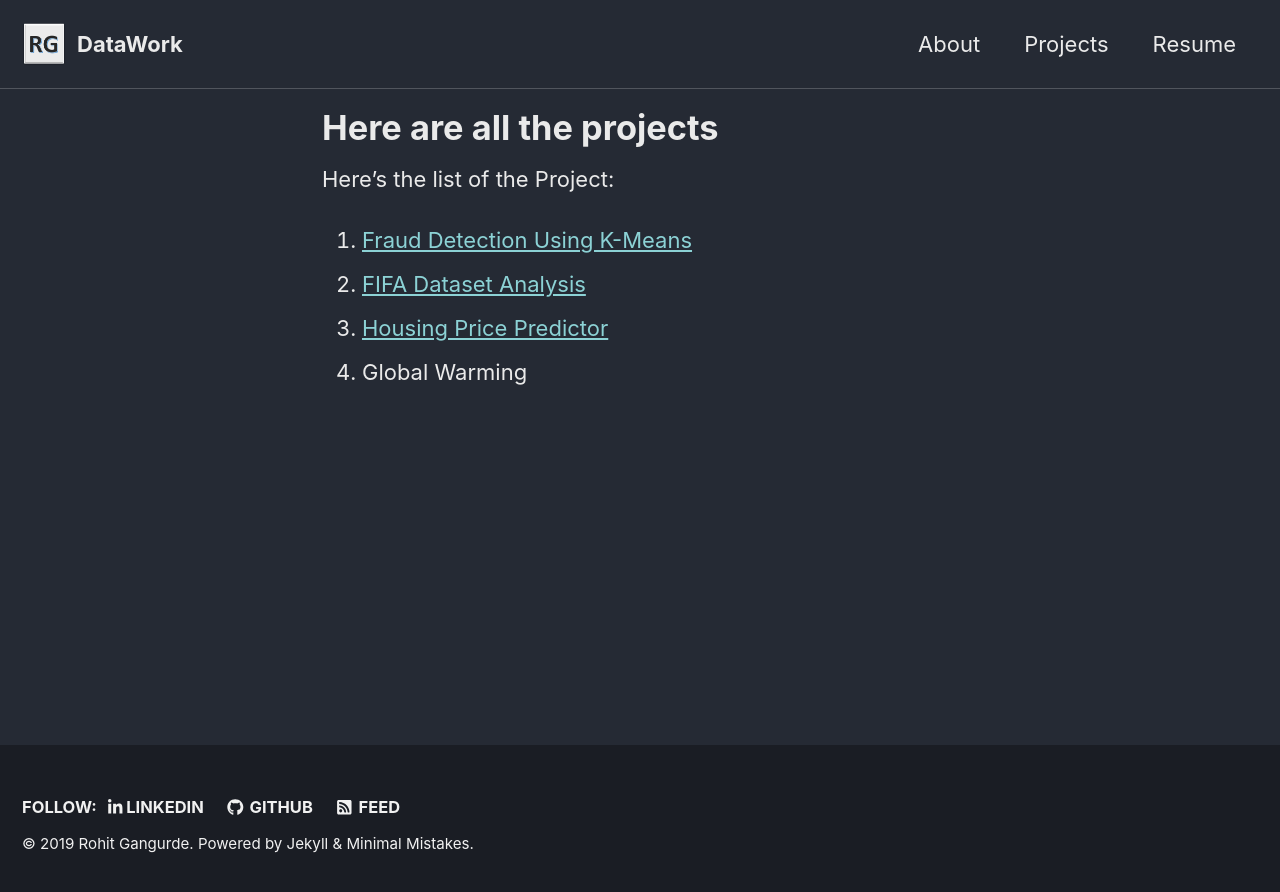
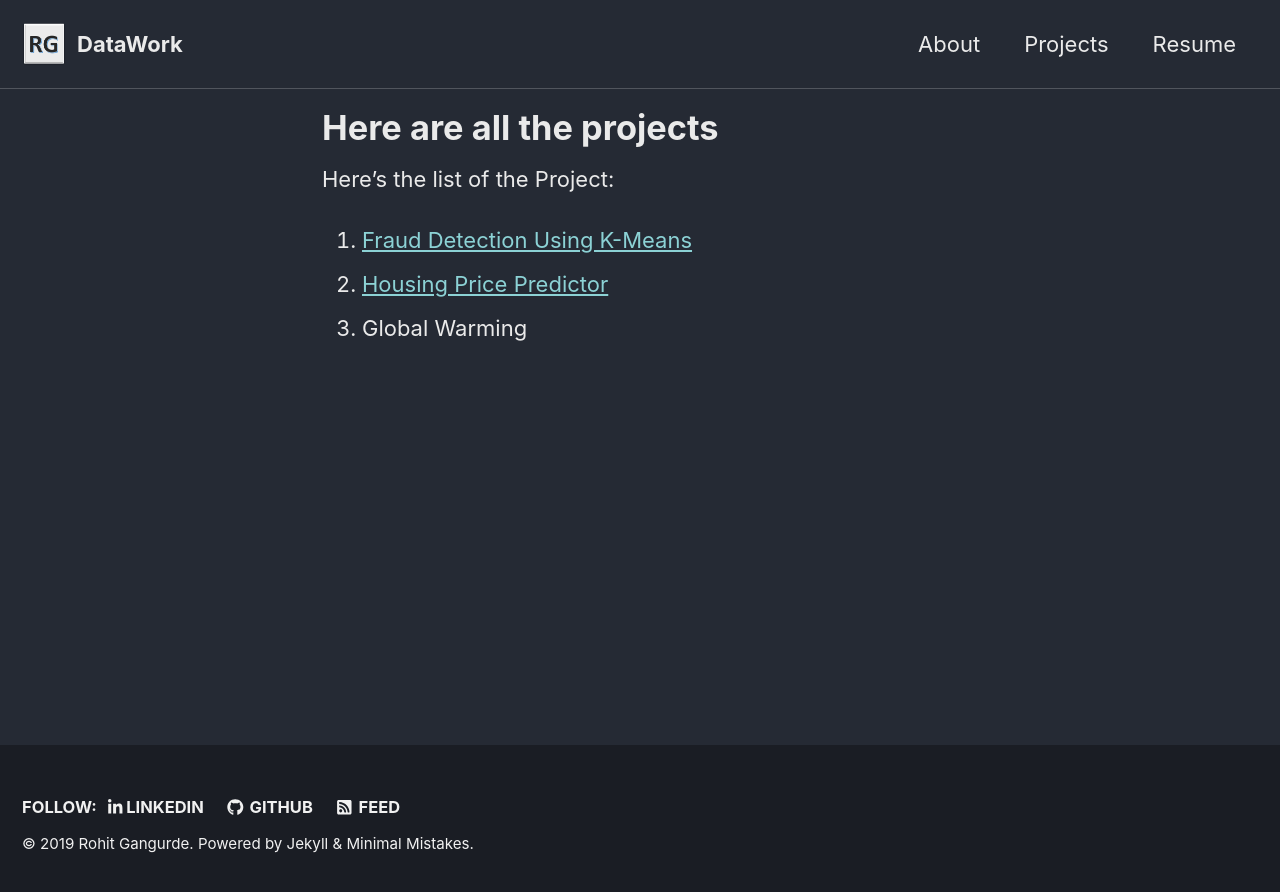
Before and after one commit to rohitgang/rohitgang.github.io, a Jekyll site: the page built from _pages/Projects.md, in a window 1280 px wide. Shown: the top 892 px of the page. Built offline with Jekyll 4.4.1, drawn with Linux system fonts in a browser that asks for light colours; cached includes are drawn as plain includes; nearby versions of some CDN libraries.

Commit message:
removed fifa

```diff
--- a/_pages/Projects.md
+++ b/_pages/Projects.md
@@ -7,6 +7,5 @@ author_profile: false
 Here's the list of the Project:
 
 1. [Fraud Detection Using K-Means](https://rohitgang.github.io/frauddetect/)
-2. [FIFA Dataset Analysis](https://rohitgang.github.io/fifaanalysis/)
-3. [Housing Price Predictor](https://rohitgang.github.io/houseprice/)
-4. Global Warming
+2. [Housing Price Predictor](https://rohitgang.github.io/houseprice/)
+3. Global Warming
```
